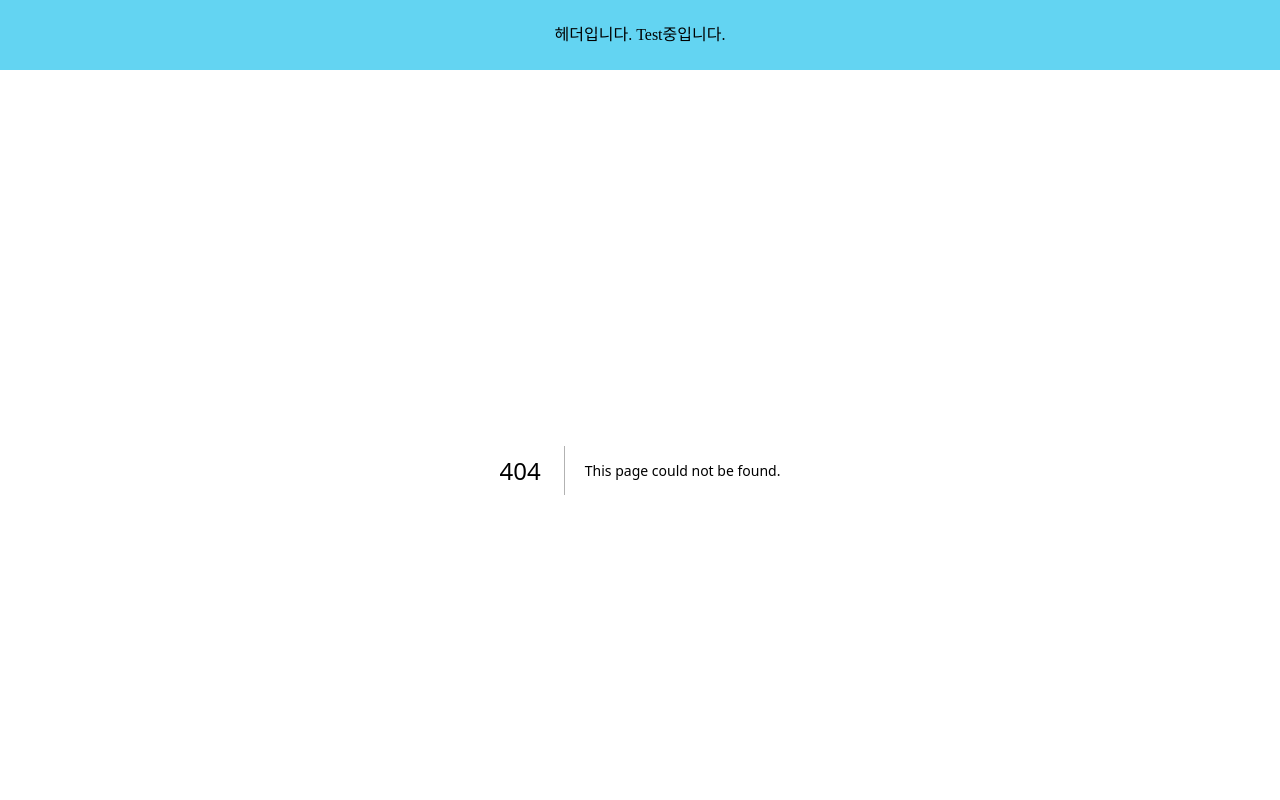
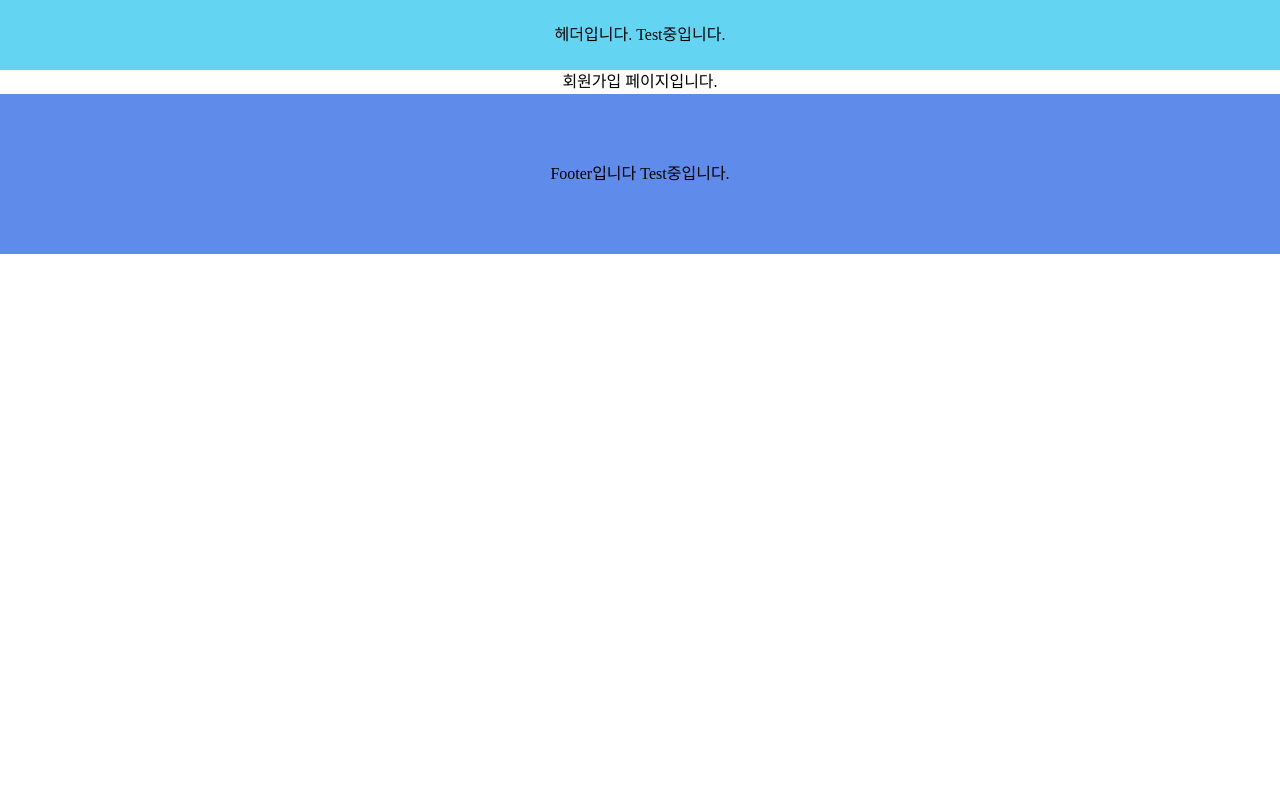
Before and after one commit to uniS2/WonT-Next, a Next.js app: page /signup in a window 1280 px wide. Before the commit this address had no page. Shown: the top 800 px of the page. Built offline with nearby package versions, Linux system fonts and the light colour scheme.

Commit message:
Init : 초기 설정

```diff
--- /dev/null
+++ b/src/app/signup/page.tsx
@@ -0,0 +1,7 @@
+import React from "react";
+
+function page() {
+  return <div>회원가입 페이지입니다.</div>;
+}
+
+export default page;
```
